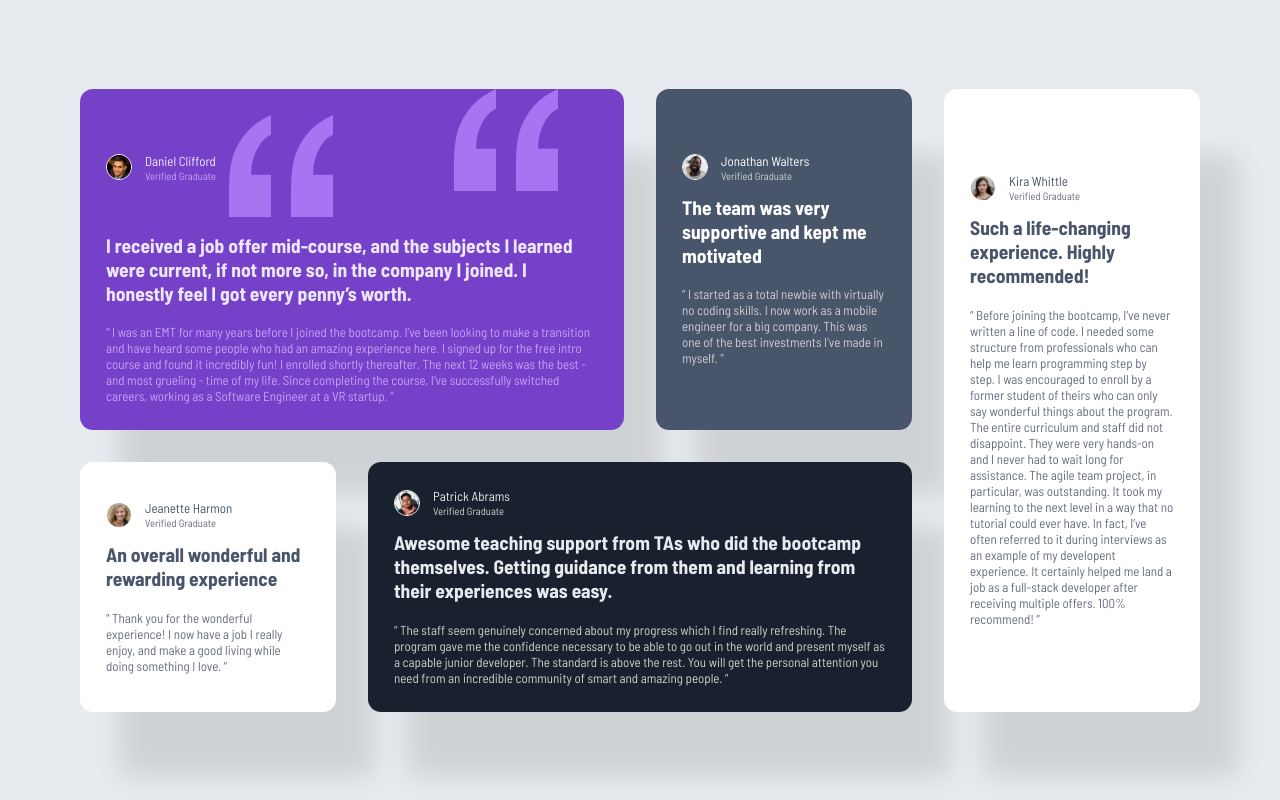
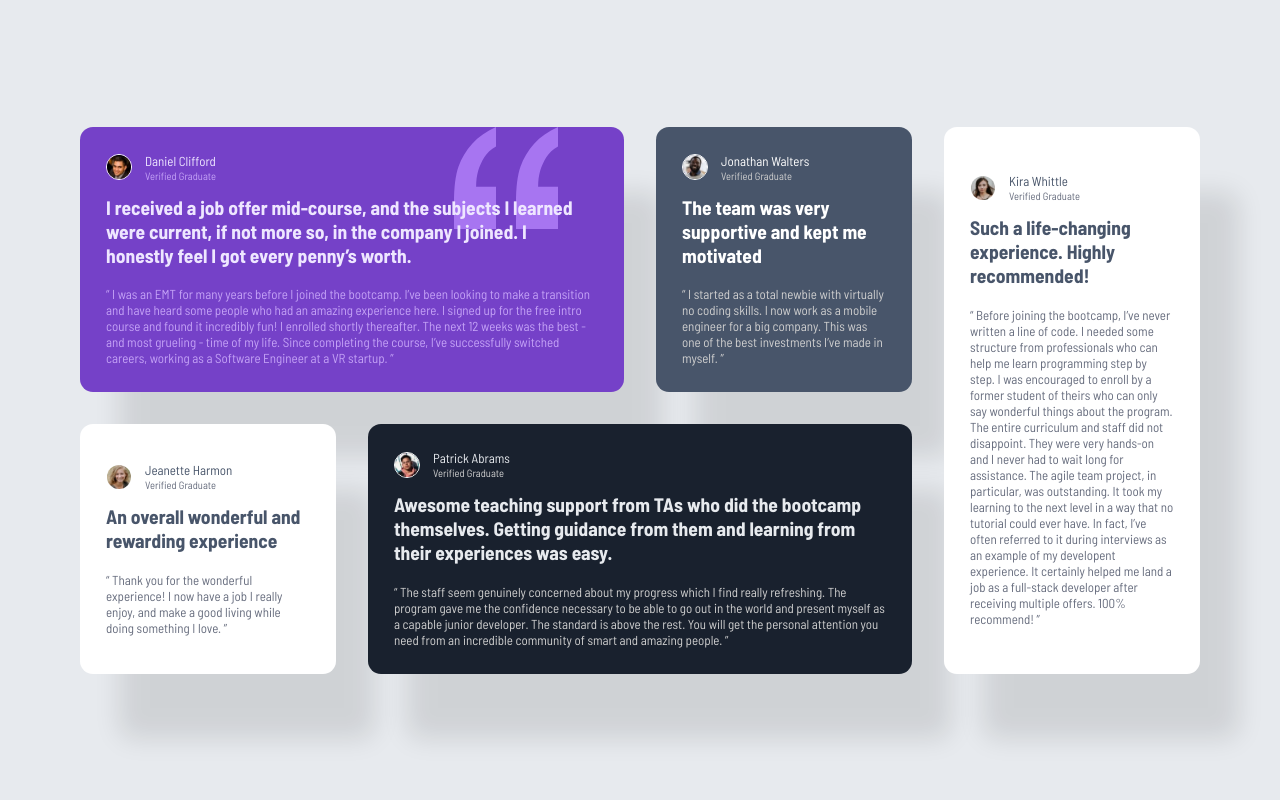
Before and after one commit to diftrickmem/testimonials-grid-section-main, a plain HTML site: page index.html in a window 1280 px wide. Shown: the top 800 px of the page. Drawn offline with Linux system fonts and the light colour scheme.

Commit message:
Index changes

```diff
--- a/index.html
+++ b/index.html
@@ -32,13 +32,6 @@
             <p class="card__name card__name--purple">Daniel Clifford</p>
             <p class="card__position">Verified Graduate</p>
           </span>
-          <picture class="cardsvg">
-            <source
-            media="(min-width: 48em)"
-            srcset="./images/bg-pattern-quotation.svg"
-            >
-            <img src="" alt="">
-          </picture>
         </div>
         <div class="card__content">
           <p class="card__quote1 card__quote1--purple">
```
